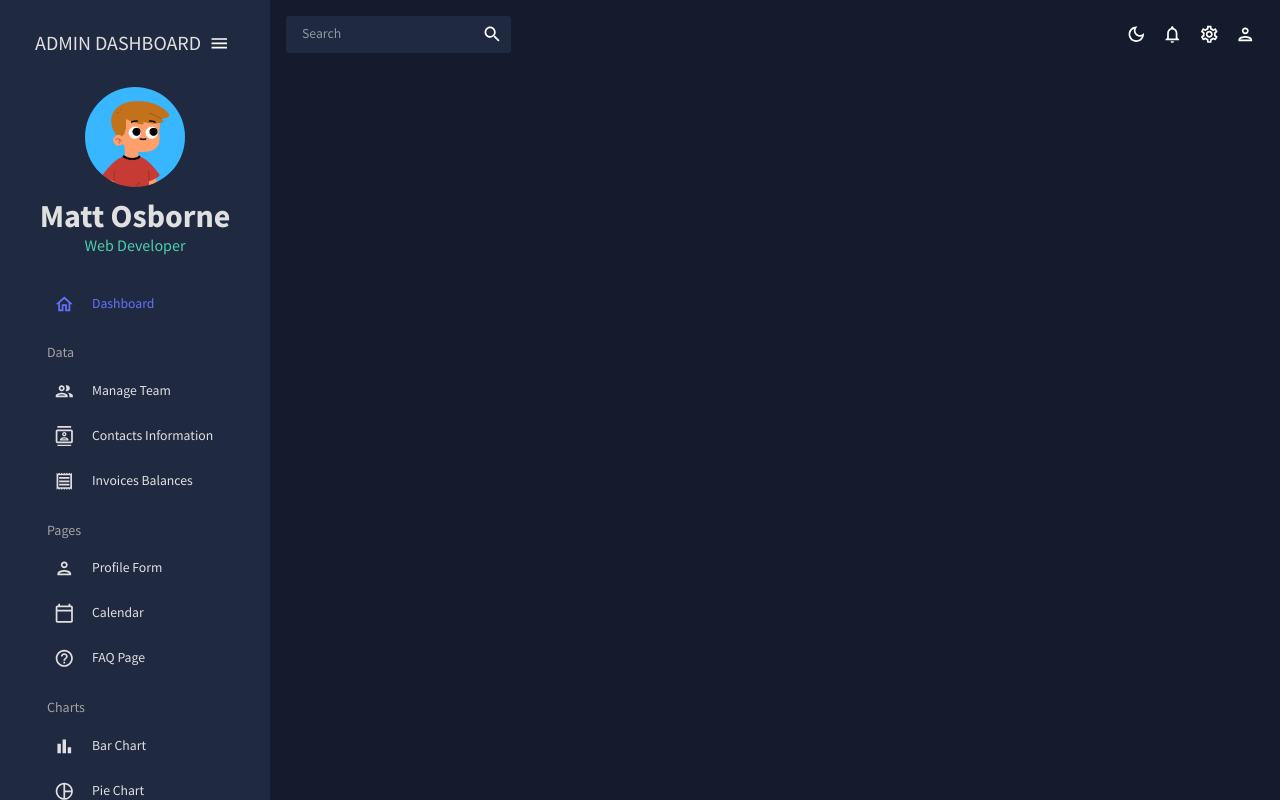
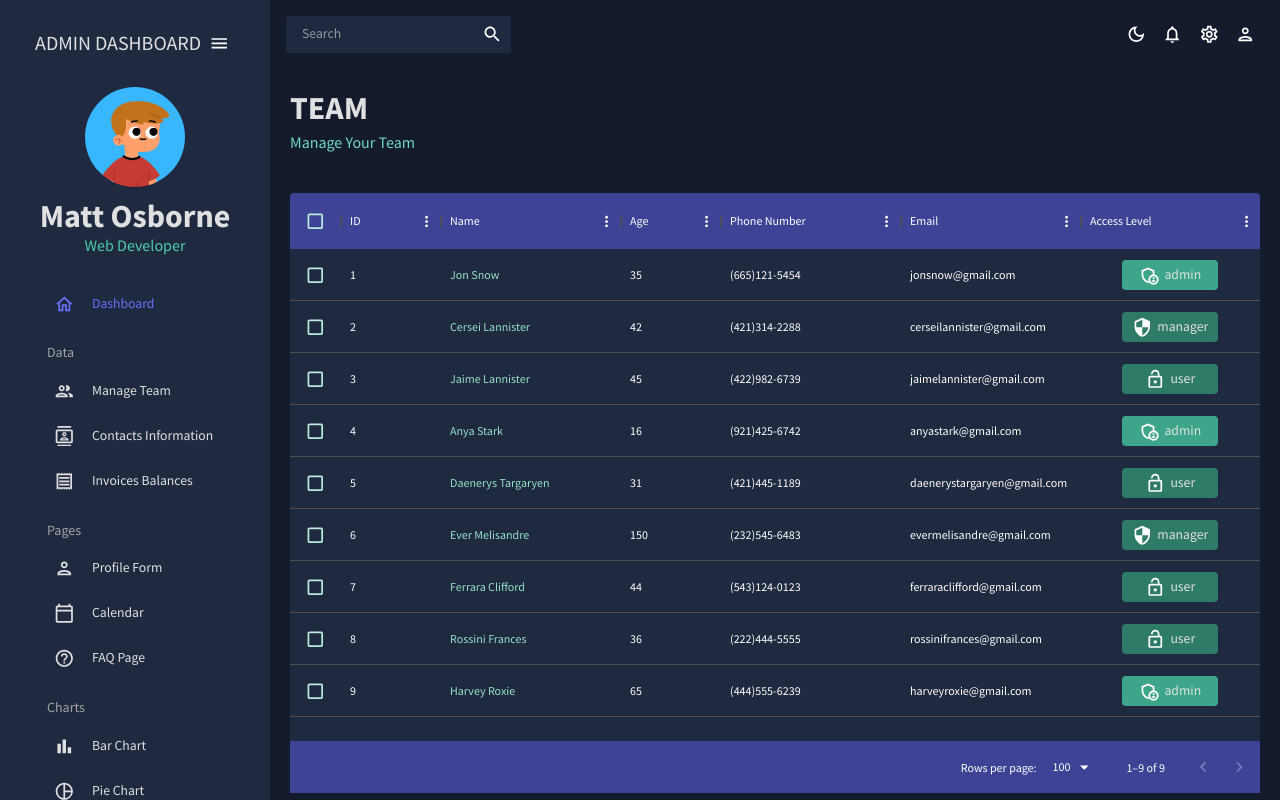
Before and after one commit to MattOz/Admin-Dashboard, a React (Create React App) app: page /team in a window 1280 px wide. Built offline with nearby package versions, Linux system fonts and the light colour scheme.

Commit message:
worked on contacts and team pages

```diff
--- a/src/App.js
+++ b/src/App.js
@@ -5,9 +5,9 @@
 import { CssBaseline, ThemeProvider } from "@mui/material";
 import { ColorModeContext, useMode } from "./theme";
 import Dashboard from "./scenes/dashboard";
-// import Team from "./scenes/team";
+import Team from "./scenes/team";
+import Contacts from "./scenes/contacts";
 // import Invoices from "./scenes/invoices";
-// import Contacts from "./scenes/contacts";
 // import Bar from "./scenes/bar";
 // import Form from "./scenes/form";
 // import Line from "./scenes/line";
@@ -30,8 +30,8 @@
             <Topbar setIsSidebar={setIsSidebar} />
             <Routes>
               <Route path="/" element={<Dashboard />} />
-              {/* <Route path="/team" element={<Team />} /> */}
-              {/* <Route path="/contacts" element={<Contacts />} /> */}
+              <Route path="/team" element={<Team />} />
+              <Route path="/contacts" element={<Contacts />} />
               {/* <Route path="/invoices" element={<Invoices />} /> */}
               {/* <Route path="/form" element={<Form />} /> */}
               {/* <Route path="/bar" element={<Bar />} /> */}
--- /dev/null
+++ b/src/scenes/contacts/index.jsx
@@ -0,0 +1,103 @@
+import { Box } from "@mui/material";
+import { DataGrid, GridToolbar } from "@mui/x-data-grid";
+import { tokens } from "../../theme";
+import { mockDataContacts } from "../../data/mockData";
+import Header from "../../components/Header";
+import { useTheme } from "@mui/material";
+
+const Contacts = () => {
+  const theme = useTheme();
+  const colors = tokens(theme.palette.mode);
+
+  const columns = [
+    { field: "id", headerName: "ID", flex: 0.5 },
+    { field: "registrarId", headerName: "Registrar ID" },
+    {
+      field: "name",
+      headerName: "Name",
+      flex: 1,
+      cellClassName: "name-column--cell",
+    },
+    {
+      field: "age",
+      headerName: "Age",
+      type: "number",
+      headerAlign: "left",
+      align: "left",
+    },
+    {
+      field: "phone",
+      headerName: "Phone Number",
+      flex: 1,
+    },
+    {
+      field: "email",
+      headerName: "Email",
+      flex: 1,
+    },
+    {
+      field: "address",
+      headerName: "Address",
+      flex: 1,
+    },
+    {
+      field: "city",
+      headerName: "City",
+      flex: 1,
+    },
+    {
+      field: "zipCode",
+      headerName: "Zip Code",
+      flex: 1,
+    },
+  ];
+
+  return (
+    <Box m="20px">
+      <Header
+        title="CONTACTS"
+        subtitle="List of Contacts for Future Reference"
+      />
+      <Box
+        m="40px 0 0 0"
+        height="75vh"
+        sx={{
+          "& .MuiDataGrid-root": {
+            border: "none",
+          },
+          "& .MuiDataGrid-cell": {
+            borderBottom: "none",
+          },
+          "& .name-column--cell": {
+            color: colors.greenAccent[300],
+          },
+          "& .MuiDataGrid-columnHeaders": {
+            backgroundColor: colors.blueAccent[700],
+            borderBottom: "none",
+          },
+          "& .MuiDataGrid-virtualScroller": {
+            backgroundColor: colors.primary[400],
+          },
+          "& .MuiDataGrid-footerContainer": {
+            borderTop: "none",
+            backgroundColor: colors.blueAccent[700],
+          },
+          "& .MuiCheckbox-root": {
+            color: `${colors.greenAccent[200]} !important`,
+          },
+          "& .MuiDataGrid-toolbarContainer .MuiButton-text": {
+            color: `${colors.grey[100]} !important`,
+          },
+        }}
+      >
+        <DataGrid
+          rows={mockDataContacts}
+          columns={columns}
+          components={{ Toolbar: GridToolbar }}
+        />
+      </Box>
+    </Box>
+  );
+};
+
+export default Contacts;
--- /dev/null
+++ b/src/scenes/team/index.jsx
@@ -0,0 +1,109 @@
+import { Box, Typography, useTheme } from "@mui/material";
+import { DataGrid } from "@mui/x-data-grid";
+import { tokens } from "../../theme";
+import { mockDataTeam } from "../../data/mockData";
+import AdminPanelSettingsOutlinedIcon from "@mui/icons-material/AdminPanelSettingsOutlined";
+import LockOpenOutlinedIcon from "@mui/icons-material/LockOpenOutlined";
+import SecurityOutlinedIcon from "@mui/icons-material/SecurityOutlined";
+import Header from "../../components/Header";
+
+const Team = () => {
+  const theme = useTheme();
+  const colors = tokens(theme.palette.mode);
+  const columns = [
+    { field: "id", headerName: "ID" },
+    {
+      field: "name",
+      headerName: "Name",
+      flex: 1,
+      cellClassName: "name-column--cell",
+    },
+    {
+      field: "age",
+      headerName: "Age",
+      type: "number",
+      headerAlign: "left",
+      align: "left",
+    },
+    {
+      field: "phone",
+      headerName: "Phone Number",
+      flex: 1,
+    },
+    {
+      field: "email",
+      headerName: "Email",
+      flex: 1,
+    },
+    {
+      field: "accessLevel",
+      headerName: "Access Level",
+      flex: 1,
+      renderCell: ({ row: { access } }) => {
+        return (
+          <Box
+            width="60%"
+            m="0 auto"
+            p="5px"
+            display="flex"
+            justifyContent="center"
+            backgroundColor={
+              access === "admin"
+                ? colors.greenAccent[600]
+                : access === "manager"
+                ? colors.greenAccent[700]
+                : colors.greenAccent[700]
+            }
+            borderRadius="4px"
+          >
+            {access === "admin" && <AdminPanelSettingsOutlinedIcon />}
+            {access === "manager" && <SecurityOutlinedIcon />}
+            {access === "user" && <LockOpenOutlinedIcon />}
+            <Typography color={colors.grey[100]} sx={{ ml: "5px" }}>
+              {access}
+            </Typography>
+          </Box>
+        );
+      },
+    },
+  ];
+
+  return (
+    <Box m="20px">
+      <Header title="TEAM" subtitle="Manage Your Team" />
+      <Box
+        m="40px 0 0 0"
+        height="75vh"
+        sx={{
+          "& .MuiDataGrid-root": {
+            border: "none",
+          },
+          "& .MuiDataGrid-cell": {
+            borderBottom: "none",
+          },
+          "& .name-column--cell": {
+            color: colors.greenAccent[300],
+          },
+          "& .MuiDataGrid-columnHeaders": {
+            backgroundColor: colors.blueAccent[700],
+            borderBottom: "none",
+          },
+          "& .MuiDataGrid-virtualScroller": {
+            backgroundColor: colors.primary[400],
+          },
+          "& .MuiDataGrid-footerContainer": {
+            borderTop: "none",
+            backgroundColor: colors.blueAccent[700],
+          },
+          "& .MuiCheckbox-root": {
+            color: `${colors.greenAccent[200]} !important`,
+          },
+        }}
+      >
+        <DataGrid checkboxSelection rows={mockDataTeam} columns={columns} />
+      </Box>
+    </Box>
+  );
+};
+
+export default Team;
```
